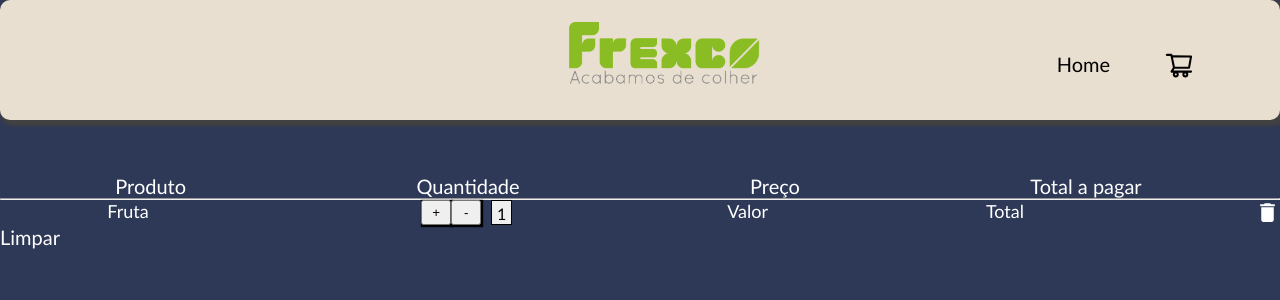
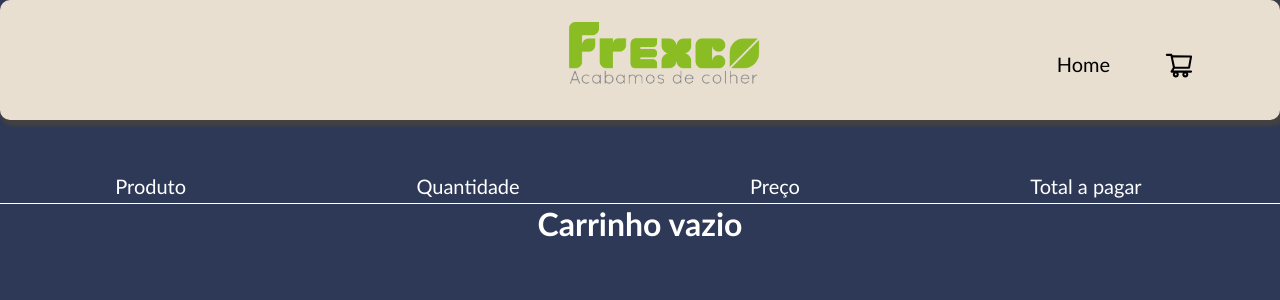
Before and after one commit to HerbertCarlos007/My-Test-Frexco, a React (Create React App) app in the folder frontend/: page /cart in a window 1280 px wide. Shown: the top 300 px of the page. Built offline with nearby package versions, Linux system fonts and the light colour scheme.

Commit message:
Renderizando carrinho

```diff
--- a/frontend/src/components/header/HeaderCart.js
+++ b/frontend/src/components/header/HeaderCart.js
@@ -7,6 +7,8 @@ function HeaderCart() {
 
     const [quantity, setQuantity] = useState(1)
 
+    const [hasBoughtSomething, setHasBoughtSomething] = useState(false)
+
     const inscreaseQuantity = () => {
         setQuantity(quantity + 1)
     }
@@ -14,8 +16,8 @@ function HeaderCart() {
     const decreaseQuantity = () => {
         setQuantity(quantity - 1)
         if (quantity < 1) setQuantity(quantity + 1)
+    }
 
-    }
 
     return (
         <div>
@@ -24,8 +26,9 @@ function HeaderCart() {
                 <label>Quantidade</label>
                 <label>Preço</label>
                 <label>Total a pagar</label>
-                <hr></hr>
             </div>
+            {
+                hasBoughtSomething?            <div className={styles.cart_rows_wrapper}>
                 <div className={styles.cart_row_container}>
                     <div className={styles.product_container}>
                         <label className={styles.product}>Fruta</label>
@@ -35,7 +38,7 @@ function HeaderCart() {
                             <button onClick={inscreaseQuantity} className={styles.button_to_add}>+</button>
                             <button onClick={decreaseQuantity} className={styles.button_to_less}>-</button>
                         </div>
-                    <div className = {styles.product_quantity}>{quantity}</div>
+                        <div className={styles.product_quantity}>{quantity}</div>
                     </div>
                     <div className={styles.price_container}>
                         <label className={styles.price}>Valor</label>
@@ -47,9 +50,14 @@ function HeaderCart() {
                         <MdDelete className={styles.delete_item} />
                     </div>
                 </div>
-            <div className={styles.clean_all_cart_container}>
+
+            </div>:''
+            }
+
+             {
+                 hasBoughtSomething?            <div className={styles.clean_all_cart_container}>
                  <label className={styles.clean_cart}>Limpar</label>
-            </div>
+             </div>:<h1 className={styles.clean_all_text}>Carrinho vazio</h1>     }
 
 
         </div>
--- a/frontend/src/components/styles/HeaderCart.module.css
+++ b/frontend/src/components/styles/HeaderCart.module.css
@@ -129,3 +129,17 @@
 .delete_item:hover{
     color: black;
 }
+
+.cart_rows_wrapper {
+margin-top: 1rem;
+border-top: solid white 1px;
+border-bottom: solid white 1px;
+padding:2rem;
+}
+
+.clean_all_text{
+    color:white;
+    text-align: center;
+    margin-top: 5px;
+    border-top: solid 1px white;
+}
```
Lines whose indentation alone changed are shown as unchanged.
